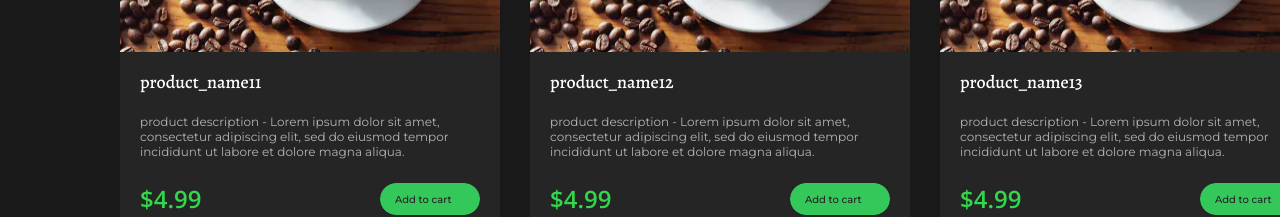
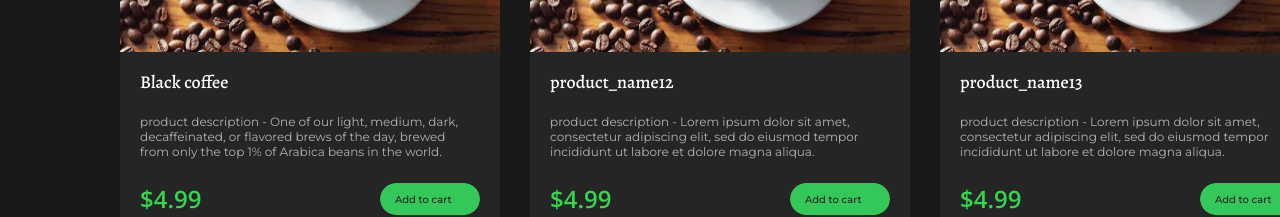
Before and after one commit to MatthewHummel/CSI3370_Project, a Vue app: page /menu in a window 1280 px wide. Shown: the part 482-699 px from the top of the page. Built offline with nearby package versions, Linux system fonts and the light colour scheme; a web font is replaced by a local one; what @lottiefiles/vue-lottie-player would draw is missing.

Commit message:
added a drink on menu

```diff
--- a/src/views/menupage.vue
+++ b/src/views/menupage.vue
@@ -470,13 +470,13 @@
           />
           <span class="menupage-text113">
             <span>
-              product description - Lorem ipsum dolor sit
-              amet, consectetur adipiscing elit, sed do eiusmod tempor incididunt
-              ut labore et dolore magna aliqua.
+              product description - One of our light, medium, dark,
+              decaffeinated, or flavored brews of the day, brewed
+              from only the top 1% of Arabica beans in the world.
             </span>
           </span>
           <span class="menupage-text115">
-            <span>product_name11</span>
+            <span>Black coffee</span>
           </span>
           <div class="menupage-picture11">
             <img
```
